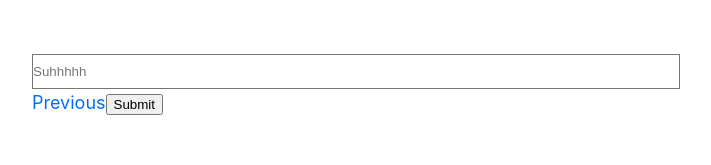
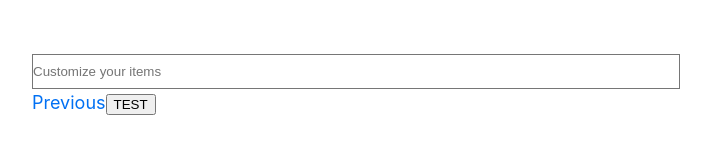
Before and after one commit to BrandtDavis/todo-app, a Next.js app in the folder client/: page /forms/addToDoItems in a window 1280 px wide. Shown: the top 165 px of the page, without its empty margins (284-995 px from the left). Built offline with nearby package versions, Linux system fonts and the light colour scheme.

Commit message:
Add button to call new api for testing

```diff
--- a/client/pages/forms/addToDoItems.tsx
+++ b/client/pages/forms/addToDoItems.tsx
@@ -1,15 +1,21 @@
 import ToDoFormLayout from '../../components/layouts/toDoFormLayout';
 
 export default function AddToDoListItems(){
+
+    const getItem = async() => {
+        const res = await fetch('/api/todoLists/getToDoItemById');
+        console.log(res)
+    }
+
     return (
         <ToDoFormLayout>
         <form action="">
 
-            <input type="text" placeholder="Suhhhhh" />
+            <input type="text" placeholder="Customize your items" />
 
             <a href="/forms/addToDoDetails">Previous</a>
 
-            <button type="submit">Submit</button>
+            <button type="button" onClick={getItem} >TEST</button>
 
         </form>
         </ToDoFormLayout>
```
